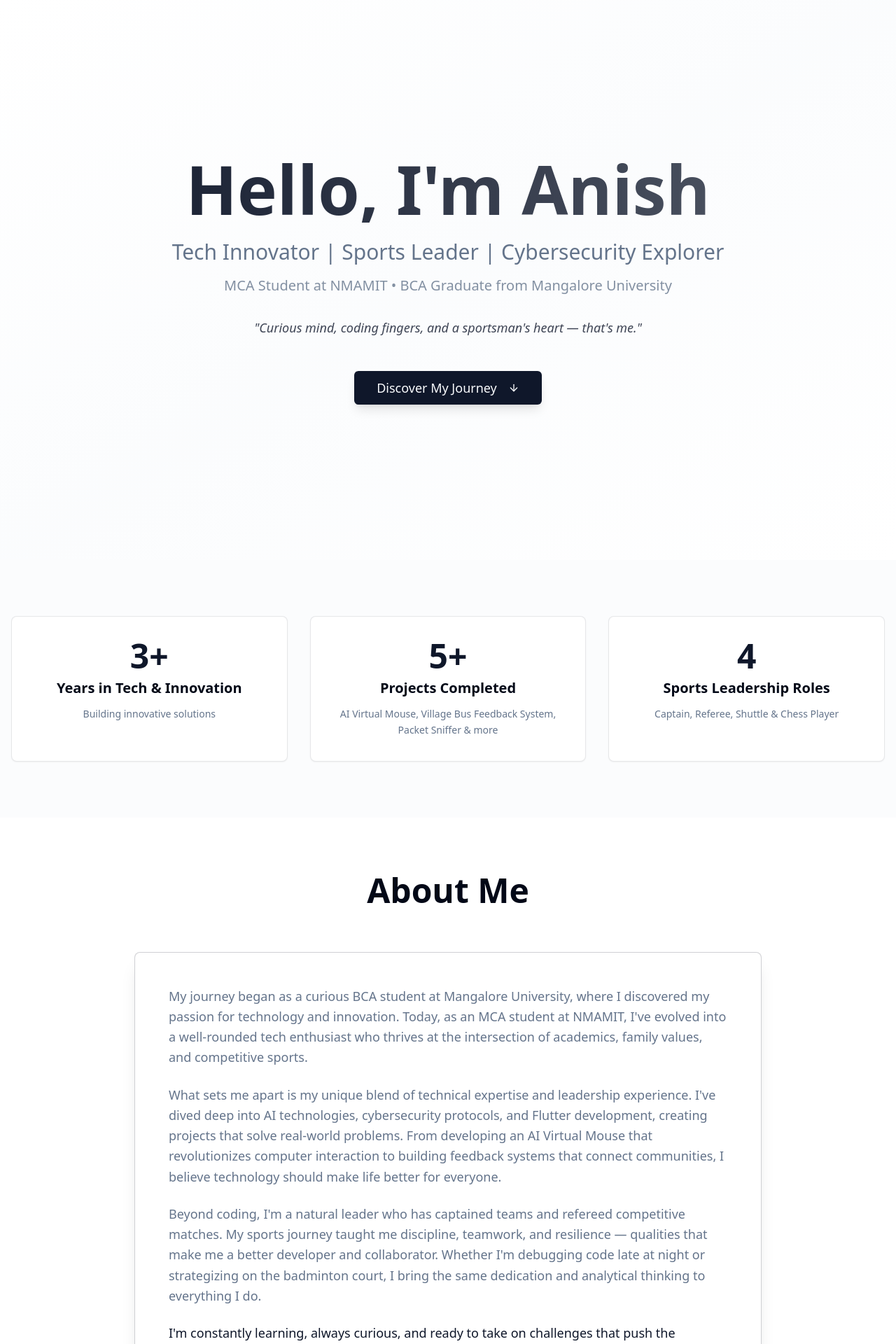
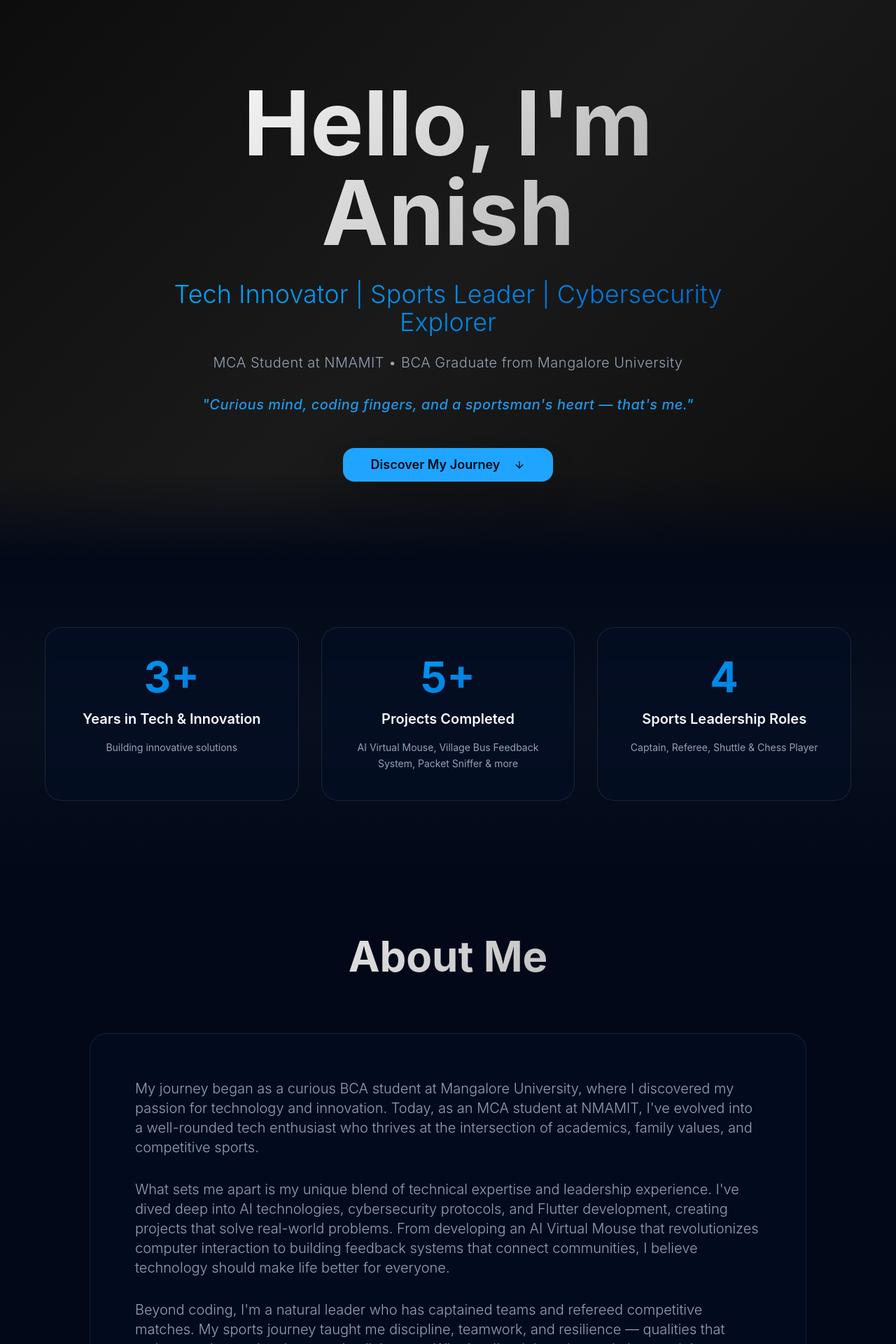
Before and after one commit to Anish-2024/anishs-tech-journey, a React (Vite) app: page / in a window 1280 px wide. Shown: the top 1920 px of the page at 70% size. Built offline with nearby package versions, Linux system fonts and the light colour scheme.

Commit message:
feat: Implement dark-themed portfolio design
Refactor the existing portfolio website to match the "Athos Dark" Framer template, including dark mode, gradient sections, clean fonts, card layouts, button styles, and responsive design.

```diff
--- a/src/components/About.tsx
+++ b/src/components/About.tsx
@@ -3,16 +3,16 @@ import { Card, CardContent } from "@/components/ui/card";
 
 const About = () => {
   return (
-    <section className="py-20 bg-background">
+    <section className="py-24 relative">
       <div className="container mx-auto px-4">
-        <div className="max-w-4xl mx-auto">
-          <h2 className="text-4xl md:text-5xl font-bold text-center mb-16 text-foreground">
+        <div className="max-w-5xl mx-auto">
+          <h2 className="text-5xl md:text-6xl font-bold text-center mb-20 text-gradient">
             About Me
           </h2>
 
-          <Card className="border-primary/20 shadow-xl">
-            <CardContent className="p-8 md:p-12">
-              <div className="text-lg leading-relaxed space-y-6 text-muted-foreground">
+          <Card className="card-shadow bg-card/50 backdrop-blur-sm border-white/10 rounded-3xl">
+            <CardContent className="p-12 md:p-16">
+              <div className="text-lg md:text-xl leading-relaxed space-y-8 text-muted-foreground font-light">
                 <p>
                   My journey began as a curious BCA student at Mangalore University, where I discovered my passion for technology and innovation. Today, as an MCA student at NMAMIT, I've evolved into a well-rounded tech enthusiast who thrives at the intersection of academics, family values, and competitive sports.
                 </p>
@@ -25,7 +25,7 @@ const About = () => {
                   Beyond coding, I'm a natural leader who has captained teams and refereed competitive matches. My sports journey taught me discipline, teamwork, and resilience — qualities that make me a better developer and collaborator. Whether I'm debugging code late at night or strategizing on the badminton court, I bring the same dedication and analytical thinking to everything I do.
                 </p>
 
-                <p className="text-primary font-medium">
+                <p className="text-primary font-medium text-xl">
                   I'm constantly learning, always curious, and ready to take on challenges that push the boundaries of what's possible in tech and beyond.
                 </p>
               </div>
--- a/src/components/Hero.tsx
+++ b/src/components/Hero.tsx
@@ -9,39 +9,50 @@ const Hero = () => {
   };
 
   return (
-    <section className="min-h-screen flex items-center justify-center bg-gradient-to-br from-background via-muted/30 to-background relative overflow-hidden">
-      <div className="absolute inset-0 bg-[radial-gradient(circle_at_20%_80%,_theme(colors.primary/10),_transparent_50%)] pointer-events-none" />
-      <div className="absolute inset-0 bg-[radial-gradient(circle_at_80%_20%,_theme(colors.secondary/20),_transparent_50%)] pointer-events-none" />
+    <section className="min-h-screen flex items-center justify-center relative overflow-hidden">
+      <div className="absolute inset-0 gradient-bg" />
 
-      <div className="container mx-auto px-4 text-center z-10">
-        <div className="animate-fade-in">
-          <h1 className="text-6xl md:text-8xl font-bold mb-6 bg-gradient-to-r from-primary to-primary/70 bg-clip-text text-transparent">
+      <div className="container mx-auto px-4 text-center z-10 max-w-4xl">
+        <div className="smooth-enter opacity-0">
+          <div className="mb-8 stagger-1">
+            <h1 className="text-7xl md:text-8xl lg:text-9xl font-bold mb-6 text-gradient leading-tight">
               Hello, I'm Anish
             </h1>
-          <p className="text-2xl md:text-3xl text-muted-foreground mb-4 font-light">
+          </div>
+
+          <div className="mb-6 stagger-2">
+            <p className="text-2xl md:text-3xl lg:text-4xl font-light mb-4 accent-gradient">
               Tech Innovator | Sports Leader | Cybersecurity Explorer
             </p>
-          <p className="text-lg md:text-xl text-muted-foreground/80 mb-8 max-w-2xl mx-auto">
+          </div>
+
+          <div className="mb-8 stagger-3">
+            <p className="text-lg md:text-xl text-muted-foreground font-light tracking-wide">
               MCA Student at NMAMIT • BCA Graduate from Mangalore University
             </p>
+          </div>
 
-          <div className="mb-12">
-            <p className="text-lg italic text-primary/80 font-medium">
+          <div className="mb-12 stagger-4">
+            <p className="text-xl italic text-primary/90 font-medium tracking-wide">
               "Curious mind, coding fingers, and a sportsman's heart — that's me."
             </p>
           </div>
 
+          <div className="stagger-4">
             <Button
               onClick={scrollToProjects}
               size="lg"
-            className="text-lg px-8 py-6 hover:scale-105 transition-all duration-300 shadow-lg hover:shadow-xl group"
+              className="text-lg px-10 py-6 bg-primary hover:bg-primary/90 text-primary-foreground font-semibold rounded-2xl glow-button border-0 shadow-2xl"
               title="Explore Projects & Story"
             >
               Discover My Journey
-            <ArrowDown className="ml-2 h-5 w-5 group-hover:translate-y-1 transition-transform" />
+              <ArrowDown className="ml-3 h-5 w-5 group-hover:translate-y-1 transition-transform" />
             </Button>
           </div>
         </div>
+      </div>
+
+      <div className="absolute bottom-0 left-0 right-0 h-32 bg-gradient-to-t from-background to-transparent pointer-events-none" />
     </section>
   );
 };
--- a/src/components/Stats.tsx
+++ b/src/components/Stats.tsx
@@ -21,16 +21,18 @@ const Stats = () => {
   ];
 
   return (
-    <section className="py-20 bg-muted/30">
-      <div className="container mx-auto px-4">
-        <div className="grid md:grid-cols-3 gap-8">
+    <section className="py-24 relative">
+      <div className="absolute inset-0 bg-gradient-to-b from-background via-muted/20 to-background" />
+
+      <div className="container mx-auto px-4 relative z-10">
+        <div className="grid md:grid-cols-3 gap-8 max-w-6xl mx-auto">
           {stats.map((stat, index) => (
-            <Card key={index} className="text-center hover:shadow-lg transition-all duration-300 hover:scale-105 border-primary/10">
-              <CardContent className="p-8">
-                <div className="text-4xl md:text-5xl font-bold text-primary mb-2">
+            <Card key={index} className="text-center hover:scale-105 transition-all duration-500 card-shadow bg-card/50 backdrop-blur-sm border-white/10 rounded-3xl group">
+              <CardContent className="p-10">
+                <div className="text-5xl md:text-6xl font-bold accent-gradient mb-4 group-hover:scale-110 transition-transform">
                   {stat.value}
                 </div>
-                <h3 className="text-xl font-semibold mb-3 text-foreground">
+                <h3 className="text-xl font-semibold mb-4 text-foreground">
                   {stat.label}
                 </h3>
                 <p className="text-muted-foreground text-sm leading-relaxed">
--- a/src/index.css
+++ b/src/index.css
@@ -1,72 +1,23 @@
+
 @tailwind base;
 @tailwind components;
 @tailwind utilities;
 
-/* Definition of the design system. All colors, gradients, fonts, etc should be defined here.
-All colors MUST be HSL.
-*/
+/* Dark theme inspired by Athos Dark Framer template */
 
 @layer base {
   :root {
-    --background: 0 0% 100%;
-    --foreground: 222.2 84% 4.9%;
-
-    --card: 0 0% 100%;
-    --card-foreground: 222.2 84% 4.9%;
-
-    --popover: 0 0% 100%;
-    --popover-foreground: 222.2 84% 4.9%;
-
-    --primary: 222.2 47.4% 11.2%;
-    --primary-foreground: 210 40% 98%;
-
-    --secondary: 210 40% 96.1%;
-    --secondary-foreground: 222.2 47.4% 11.2%;
-
-    --muted: 210 40% 96.1%;
-    --muted-foreground: 215.4 16.3% 46.9%;
-
-    --accent: 210 40% 96.1%;
-    --accent-foreground: 222.2 47.4% 11.2%;
-
-    --destructive: 0 84.2% 60.2%;
-    --destructive-foreground: 210 40% 98%;
-
-    --border: 214.3 31.8% 91.4%;
-    --input: 214.3 31.8% 91.4%;
-    --ring: 222.2 84% 4.9%;
-
-    --radius: 0.5rem;
-
-    --sidebar-background: 0 0% 98%;
-
-    --sidebar-foreground: 240 5.3% 26.1%;
-
-    --sidebar-primary: 240 5.9% 10%;
-
-    --sidebar-primary-foreground: 0 0% 98%;
-
-    --sidebar-accent: 240 4.8% 95.9%;
-
-    --sidebar-accent-foreground: 240 5.9% 10%;
-
-    --sidebar-border: 220 13% 91%;
-
-    --sidebar-ring: 217.2 91.2% 59.8%;
-  }
-
-  .dark {
-    --background: 222.2 84% 4.9%;
+    --background: 222 84% 5%;
     --foreground: 210 40% 98%;
 
-    --card: 222.2 84% 4.9%;
+    --card: 222 84% 8%;
     --card-foreground: 210 40% 98%;
 
-    --popover: 222.2 84% 4.9%;
+    --popover: 222 84% 8%;
     --popover-foreground: 210 40% 98%;
 
-    --primary: 210 40% 98%;
-    --primary-foreground: 222.2 47.4% 11.2%;
+    --primary: 204 100% 56%;
+    --primary-foreground: 222 84% 5%;
 
     --secondary: 217.2 32.6% 17.5%;
     --secondary-foreground: 210 40% 98%;
@@ -74,25 +25,30 @@ All colors MUST be HSL.
     --muted: 217.2 32.6% 17.5%;
     --muted-foreground: 215 20.2% 65.1%;
 
-    --accent: 217.2 32.6% 17.5%;
-    --accent-foreground: 210 40% 98%;
+    --accent: 204 100% 56%;
+    --accent-foreground: 222 84% 5%;
 
     --destructive: 0 62.8% 30.6%;
     --destructive-foreground: 210 40% 98%;
 
     --border: 217.2 32.6% 17.5%;
-    --input: 217.2 32.6% 17.5%;
-    --ring: 212.7 26.8% 83.9%;
-    --sidebar-background: 240 5.9% 10%;
-    --sidebar-foreground: 240 4.8% 95.9%;
-    --sidebar-primary: 224.3 76.3% 48%;
-    --sidebar-primary-foreground: 0 0% 100%;
-    --sidebar-accent: 240 3.7% 15.9%;
-    --sidebar-accent-foreground: 240 4.8% 95.9%;
-    --sidebar-border: 240 3.7% 15.9%;
-    --sidebar-ring: 217.2 91.2% 59.8%;
+    --input: 217.2 32.6% 15%;
+    --ring: 204 100% 56%;
+
+    --radius: 0.75rem;
+
+    --sidebar-background: 222 84% 5%;
+    --sidebar-foreground: 210 40% 98%;
+    --sidebar-primary: 204 100% 56%;
+    --sidebar-primary-foreground: 222 84% 5%;
+    --sidebar-accent: 217.2 32.6% 17.5%;
+    --sidebar-accent-foreground: 210 40% 98%;
+    --sidebar-border: 217.2 32.6% 17.5%;
+    --sidebar-ring: 204 100% 56%;
   }
 }
+
+@import url('https://fonts.googleapis.com/css2?family=Inter:wght@300;400;500;600;700;800&display=swap');
 
 @layer base {
   * {
@@ -101,5 +57,62 @@ All colors MUST be HSL.
 
   body {
     @apply bg-background text-foreground;
+    font-family: 'Inter', -apple-system, BlinkMacSystemFont, 'Segoe UI', 'Roboto', sans-serif;
+    background: #0d0d0d;
+    background-image:
+      radial-gradient(circle at 20% 20%, rgba(0, 170, 255, 0.1) 0%, transparent 50%),
+      radial-gradient(circle at 80% 80%, rgba(0, 170, 255, 0.05) 0%, transparent 50%);
   }
+
+  .gradient-bg {
+    background: linear-gradient(135deg, #0d0d0d 0%, #1a1a1a 50%, #0d0d0d 100%);
+  }
+
+  .card-shadow {
+    box-shadow: 0 25px 50px -12px rgba(0, 0, 0, 0.8), 0 0 0 1px rgba(255, 255, 255, 0.05);
+  }
+
+  .glow-button {
+    transition: all 0.3s cubic-bezier(0.4, 0, 0.2, 1);
+    box-shadow: 0 0 20px rgba(0, 170, 255, 0.3);
+  }
+
+  .glow-button:hover {
+    transform: translateY(-2px) scale(1.02);
+    box-shadow: 0 10px 40px rgba(0, 170, 255, 0.4);
+  }
+
+  .text-gradient {
+    background: linear-gradient(135deg, #fff 0%, #a3a3a3 100%);
+    -webkit-background-clip: text;
+    -webkit-text-fill-color: transparent;
+    background-clip: text;
+  }
+
+  .accent-gradient {
+    background: linear-gradient(135deg, #00aaff 0%, #0066cc 100%);
+    -webkit-background-clip: text;
+    -webkit-text-fill-color: transparent;
+    background-clip: text;
+  }
+
+  .smooth-enter {
+    animation: fadeInUp 0.8s cubic-bezier(0.4, 0, 0.2, 1) forwards;
+  }
+
+  @keyframes fadeInUp {
+    from {
+      opacity: 0;
+      transform: translateY(30px);
+    }
+    to {
+      opacity: 1;
+      transform: translateY(0);
+    }
+  }
+
+  .stagger-1 { animation-delay: 0.1s; }
+  .stagger-2 { animation-delay: 0.2s; }
+  .stagger-3 { animation-delay: 0.3s; }
+  .stagger-4 { animation-delay: 0.4s; }
 }
```
Also changed, not shown: src/components/Contact.tsx (+34 -30 lines), src/components/Projects.tsx (+16 -14 lines), src/components/Sports.tsx (+35 -35 lines). Lines whose indentation alone changed are shown as unchanged.
